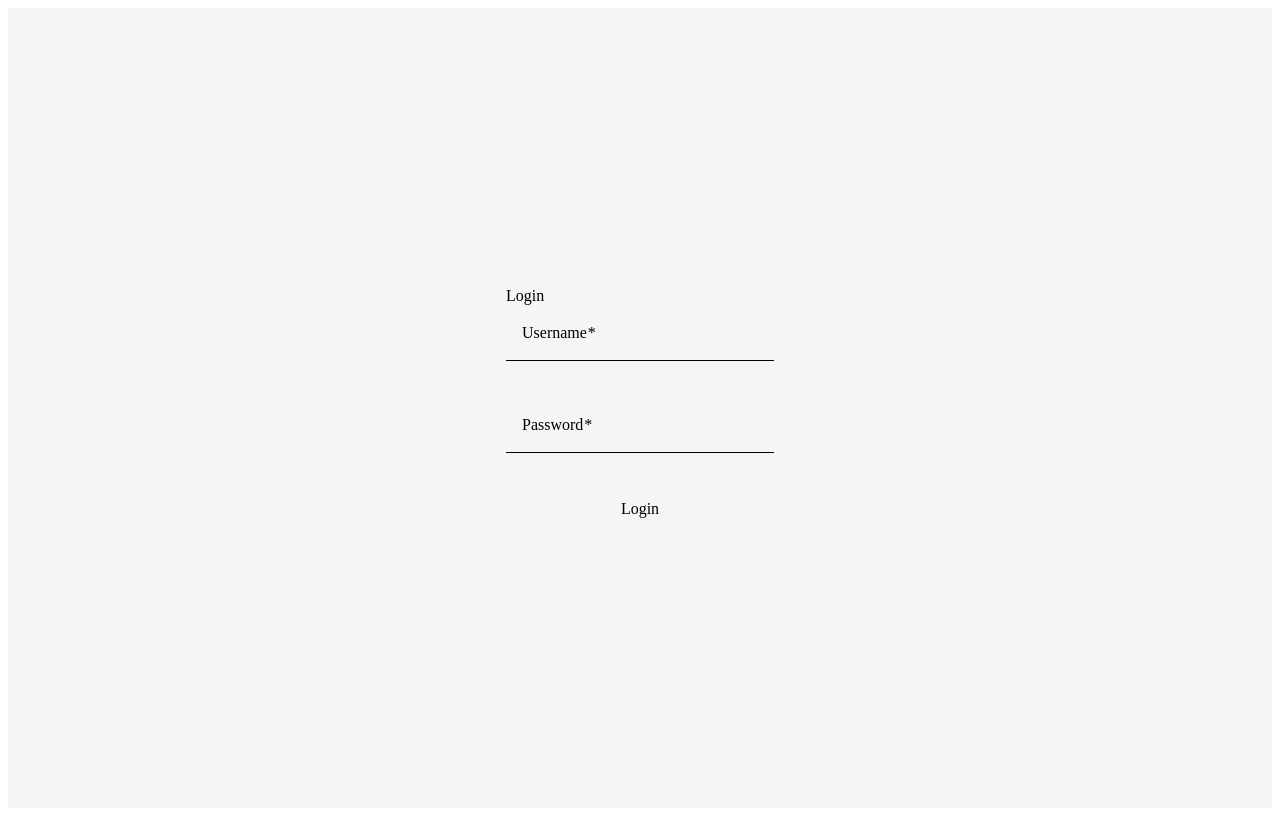
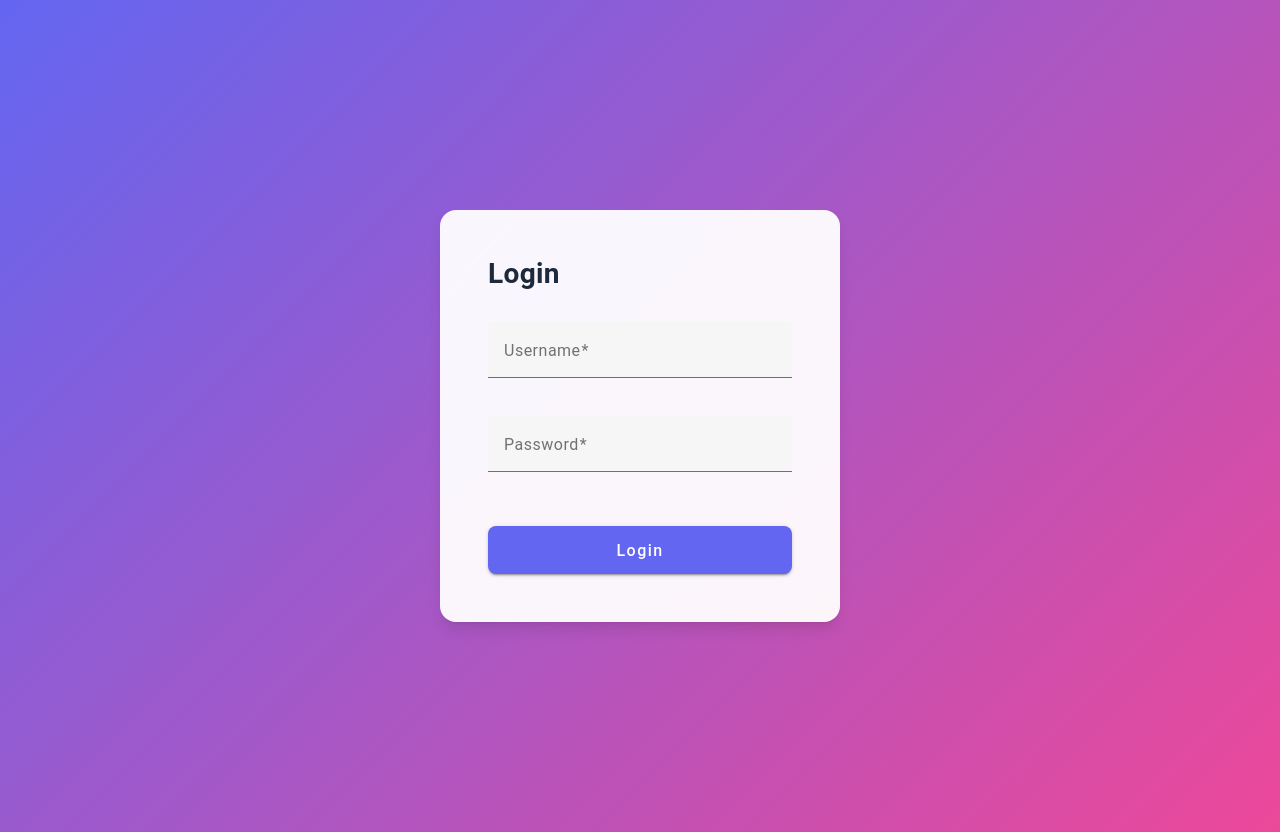
Before and after one commit to sevy33/angular-permissions, an Angular app: page /login in a window 1280 px wide. Built offline with nearby package versions, Linux system fonts and the light colour scheme.

Commit message:
feat: modernize UI with new color palette, gradients, and layout

```diff
--- a/src/app/features/login/login.scss
+++ b/src/app/features/login/login.scss
@@ -3,11 +3,26 @@
   justify-content: center;
   align-items: center;
   height: 100vh;
-  background-color: #f5f5f5;
+  background: linear-gradient(135deg, #6366f1 0%, #ec4899 100%);
+  padding: 1rem;
 }
 
 mat-card {
-  width: 300px;
+  width: 100%;
+  max-width: 400px;
+  padding: 2rem;
+  border-radius: 16px;
+  box-shadow: var(--shadow-lg);
+  background: rgba(255, 255, 255, 0.95);
+  backdrop-filter: blur(10px);
+}
+
+mat-card-title {
+  text-align: center;
+  margin-bottom: 2rem !important;
+  font-size: 1.75rem;
+  color: var(--text-primary);
+  font-weight: 600;
 }
 
 mat-form-field {
@@ -17,9 +32,26 @@ mat-form-field {
 
 button {
   width: 100%;
+  height: 48px;
+  font-size: 1rem;
+  border-radius: 8px;
+  margin-top: 1rem;
+  background-color: var(--primary-color) !important;
+  color: white !important;
+  transition: transform 0.2s;
+
+  &:hover {
+    transform: translateY(-1px);
+    box-shadow: var(--shadow-md);
+  }
 }
 
 .error {
-  color: red;
+  color: #ef4444;
   margin-bottom: 1rem;
+  text-align: center;
+  font-size: 0.875rem;
+  background: #fee2e2;
+  padding: 0.75rem;
+  border-radius: 8px;
 }
--- a/src/app/features/permissions/permissions.html
+++ b/src/app/features/permissions/permissions.html
@@ -58,7 +58,11 @@
 
       <mat-tab-group animationDuration="0ms">
         <!-- Permissions Tab -->
-        <mat-tab label="Permissions">
+        <mat-tab>
+          <ng-template mat-tab-label>
+            <mat-icon class="tab-icon">vpn_key</mat-icon>
+            Permissions
+          </ng-template>
           <div class="tab-content">
             <div class="add-permission-form">
               <mat-form-field appearance="outline">
@@ -128,7 +132,11 @@
         </mat-tab>
 
         <!-- Groups Tab -->
-        <mat-tab label="Group Assignments">
+        <mat-tab>
+          <ng-template mat-tab-label>
+            <mat-icon class="tab-icon">group</mat-icon>
+            Group Assignments
+          </ng-template>
           <div class="tab-content">
             <div class="add-group-form">
               <mat-form-field appearance="outline">
--- a/src/app/features/permissions/permissions.scss
+++ b/src/app/features/permissions/permissions.scss
@@ -1,31 +1,80 @@
 .permissions-container {
   height: 100vh;
   display: flex;
+  background-color: var(--background-color);
 }
 
+/* Sidebar Styling */
 .projects-sidebar {
-  width: 300px;
-  border-right: 1px solid #e0e0e0;
+  width: 320px;
+  border-right: none;
   display: flex;
   flex-direction: column;
+  background-color: #1e293b; /* Dark sidebar */
+  color: #f1f5f9;
+  box-shadow: var(--shadow-md);
+  z-index: 10;
+
+  .mat-mdc-nav-list {
+    padding-top: 0;
+  }
+
+  .mat-mdc-list-item {
+    color: #cbd5e1;
+    margin: 0.25rem 0.5rem;
+    border-radius: 0.5rem;
+    transition: all 0.2s;
+
+    &:hover {
+      background-color: rgba(255, 255, 255, 0.05);
+      color: white;
+    }
+
+    &.selected {
+      background-color: var(--primary-color);
+      color: white;
+
+      .mat-list-item-content {
+        color: white !important;
+      }
+    }
+  }
 }
 
 .sidebar-header {
-  padding: 1rem;
+  padding: 1.5rem;
   display: flex;
   justify-content: space-between;
   align-items: center;
-  border-bottom: 1px solid #e0e0e0;
+  background-color: rgba(0, 0, 0, 0.2);
 
   h3 {
     margin: 0;
+    font-size: 1.25rem;
+    font-weight: 600;
+    color: white;
+    letter-spacing: 0.5px;
+  }
+
+  button {
+    color: white;
   }
 }
 
 .add-project-form {
   padding: 1rem;
-  background: #f5f5f5;
-  border-bottom: 1px solid #e0e0e0;
+  background: #334155;
+  border-bottom: 1px solid #475569;
+  margin: 0.5rem;
+  border-radius: 0.5rem;
+
+  mat-label {
+    color: #cbd5e1;
+  }
+
+  input, textarea {
+    color: white;
+  }
 
   .full-width {
     width: 100%;
@@ -36,41 +85,65 @@
     display: flex;
     justify-content: flex-end;
     gap: 0.5rem;
+
+    button {
+      color: white;
+    }
   }
 }
 
 .sidebar-footer {
   padding: 1rem;
-  border-top: 1px solid #e0e0e0;
+  background-color: rgba(0, 0, 0, 0.2);
   margin-top: auto;
 
   .full-width {
     width: 100%;
+    border-color: #475569;
+    color: #cbd5e1;
+
+    &:hover {
+      background-color: rgba(255, 255, 255, 0.05);
+      color: white;
+    }
   }
 }
 
+/* Main Content Styling */
 .main-content {
   flex: 1;
-  padding: 2rem;
+  padding: 2rem 3rem;
   overflow-y: auto;
-  background-color: #fafafa;
+  background-color: var(--background-color);
 }
 
 .project-header {
-  margin-bottom: 2rem;
+  margin-bottom: 2.5rem;
   display: flex;
   justify-content: space-between;
   align-items: flex-start;
+  background: white;
+  padding: 2rem;
+  border-radius: 12px;
+  box-shadow: var(--shadow-sm);
 
   .header-content {
     h1 {
       margin: 0 0 0.5rem 0;
       font-size: 2rem;
+      font-weight: 700;
+      color: var(--text-primary);
+      background: linear-gradient(to right, var(--primary-color), var(--secondary-color));
+      background-clip: text;
+      -webkit-background-clip: text;
+      -webkit-text-fill-color: transparent;
     }
 
     .description {
-      color: #666;
+      color: var(--text-secondary);
       margin: 0;
+      font-size: 1.1rem;
+      line-height: 1.5;
     }
   }
 }
@@ -85,13 +158,18 @@
   flex-direction: column;
   align-items: center;
   justify-content: center;
-  color: #999;
-  gap: 1rem;
+  color: var(--text-secondary);
+  gap: 1.5rem;
 
   mat-icon {
-    font-size: 48px;
-    width: 48px;
-    height: 48px;
+    font-size: 64px;
+    width: 64px;
+    height: 64px;
+    color: #cbd5e1;
+  }
+
+  h2 {
+    font-weight: 400;
   }
 }
 
@@ -99,47 +177,67 @@
   display: flex;
   gap: 1rem;
   align-items: center;
-  margin-bottom: 1rem;
+  margin-bottom: 2rem;
+  background: white;
+  padding: 1.5rem;
+  border-radius: 12px;
+  box-shadow: var(--shadow-sm);
 
   mat-form-field {
     flex: 1;
   }
 }
 
+/* Table Styling */
 table {
   width: 100%;
   background: white;
+  border-radius: 12px;
+  overflow: hidden;
+  box-shadow: var(--shadow-sm);
 }
 
 .matrix-table {
   width: 100%;
-  border-collapse: collapse;
+  border-collapse: separate;
+  border-spacing: 0;
   background: white;
+  border-radius: 12px;
+  overflow: hidden;
 
   th, td {
-    padding: 0.75rem;
-    border: 1px solid #e0e0e0;
+    padding: 1rem;
+    border-bottom: 1px solid var(--border-color);
     text-align: left;
   }
 
   th {
-    background-color: #f5f5f5;
-    font-weight: 500;
+    background-color: #f8fafc;
+    font-weight: 600;
+    color: var(--text-secondary);
+    text-transform: uppercase;
+    font-size: 0.75rem;
+    letter-spacing: 0.05em;
+  }
+
+  td {
+    color: var(--text-primary);
   }
 
   td:not(:first-child) {
     text-align: center;
   }
+
+  tr:last-child td {
+    border-bottom: none;
+  }
 }
 
 .matrix-container {
   overflow-x: auto;
-  box-shadow: 0 2px 1px -1px rgba(0,0,0,.2), 0 1px 1px 0 rgba(0,0,0,.14), 0 1px 3px 0 rgba(0,0,0,.12);
-}
-
-.selected {
-  background-color: #e3f2fd;
-  color: #1976d2;
+  border-radius: 12px;
+  box-shadow: var(--shadow-sm);
+  background: white;
 }
 
 .group-header {
@@ -153,6 +251,12 @@ table {
   width: 24px;
   height: 24px;
   line-height: 24px;
+  opacity: 0.5;
+  transition: opacity 0.2s;
+
+  &:hover {
+    opacity: 1;
+  }
 
   mat-icon {
     font-size: 16px;
@@ -160,3 +264,7 @@ table {
     height: 16px;
   }
 }
+
+.tab-icon {
+  margin-right: 8px;
+}
--- a/src/styles.scss
+++ b/src/styles.scss
@@ -1 +1,58 @@
 /* You can add global styles to this file, and also import other style files */
+@import '@angular/material/prebuilt-themes/indigo-pink.css';
+
+:root {
+  --primary-color: #6366f1; /* Indigo 500 */
+  --primary-dark: #4338ca; /* Indigo 700 */
+  --secondary-color: #ec4899; /* Pink 500 */
+  --background-color: #f8fafc; /* Slate 50 */
+  --surface-color: #ffffff;
+  --text-primary: #1e293b; /* Slate 800 */
+  --text-secondary: #64748b; /* Slate 500 */
+  --border-color: #e2e8f0; /* Slate 200 */
+  --shadow-sm: 0 1px 2px 0 rgb(0 0 0 / 0.05);
+  --shadow-md: 0 4px 6px -1px rgb(0 0 0 / 0.1), 0 2px 4px -2px rgb(0 0 0 / 0.1);
+  --shadow-lg: 0 10px 15px -3px rgb(0 0 0 / 0.1), 0 4px 6px -4px rgb(0 0 0 / 0.1);
+}
+
+body {
+  margin: 0;
+  font-family: Roboto, "Helvetica Neue", sans-serif;
+  background-color: var(--background-color);
+  color: var(--text-primary);
+}
+
+/* Overriding Material styles for a more modern look */
+.mat-mdc-raised-button.mat-primary {
+  --mdc-protected-button-container-color: var(--primary-color);
+  --mdc-protected-button-label-text-color: white;
+}
+
+.mat-mdc-unelevated-button.mat-primary {
+  --mdc-filled-button-container-color: var(--primary-color);
+}
+
+h1, h2, h3, h4, h5, h6 {
+  margin: 0;
+  font-weight: 500;
+  color: var(--text-primary);
+}
+
+/* Scrollbar styling */
+::-webkit-scrollbar {
+  width: 8px;
+  height: 8px;
+}
+
+::-webkit-scrollbar-track {
+  background: transparent;
+}
+
+::-webkit-scrollbar-thumb {
+  background: #cbd5e1;
+  border-radius: 4px;
+}
+
+::-webkit-scrollbar-thumb:hover {
+  background: #94a3b8;
+}
```
